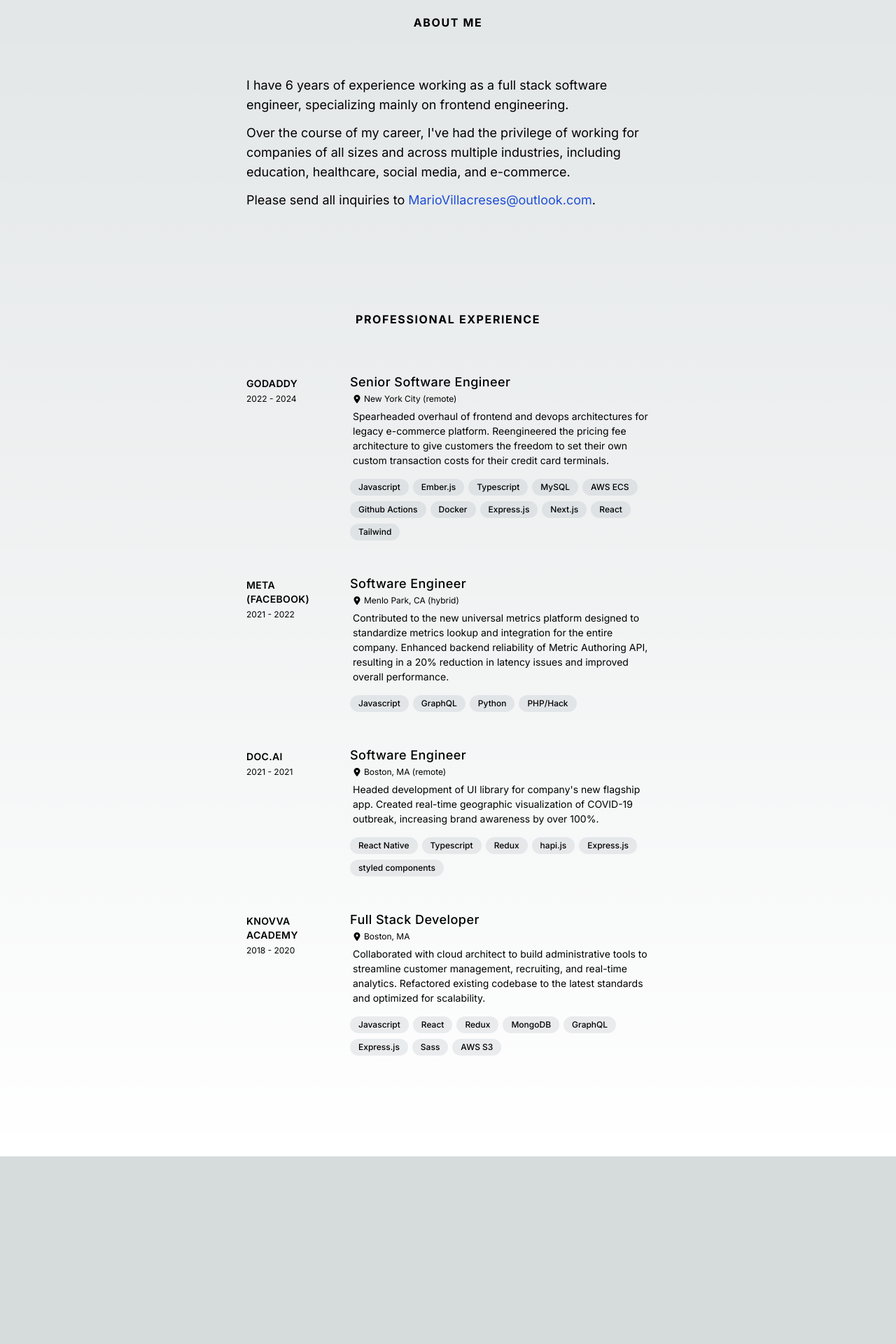
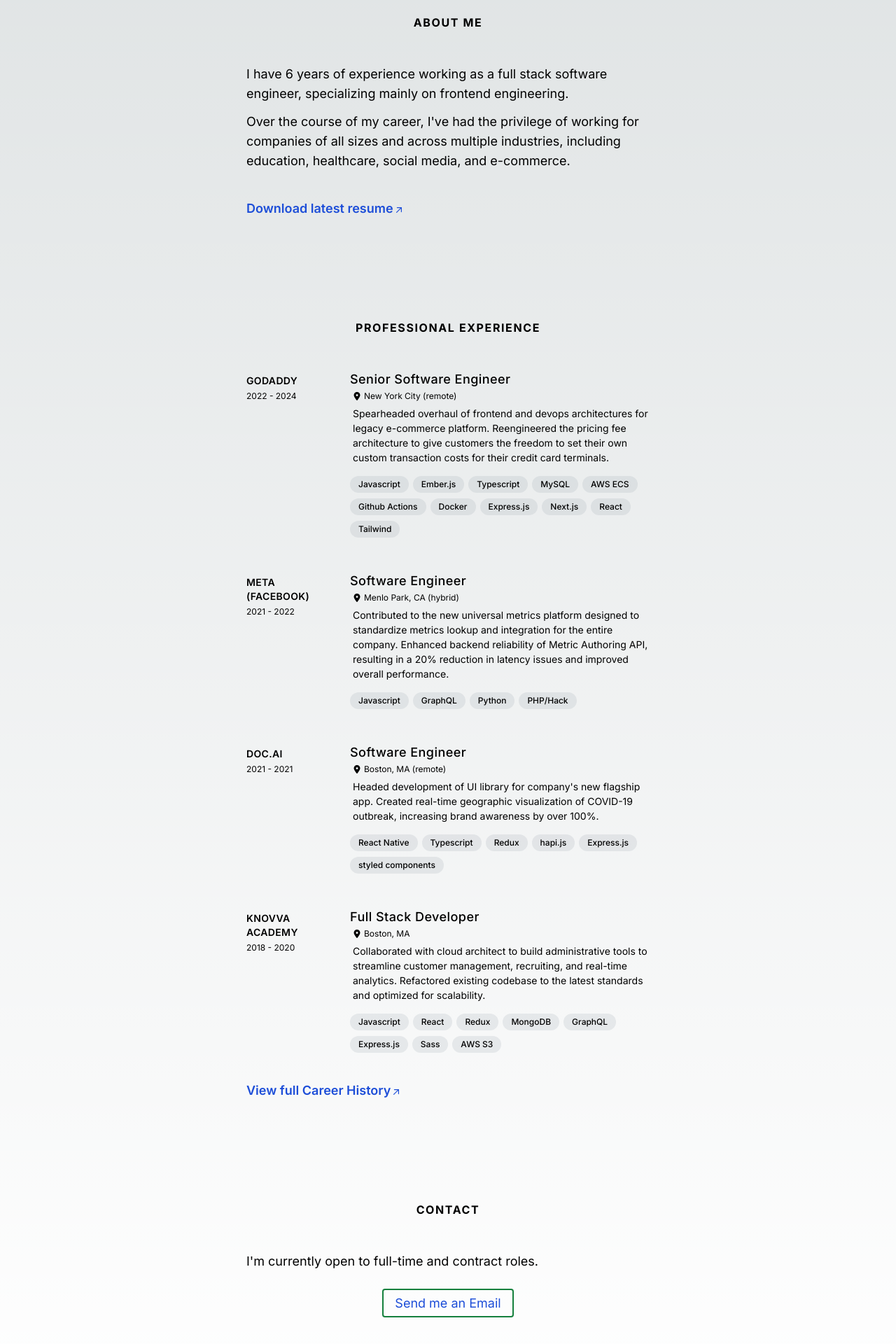
Before and after one commit to villacreses/personal-site, a Next.js app: page / in a window 1280 px wide. Shown: the part 780-2700 px from the top of the page at 70% size. Before the commit the page ends 2432 px from the top, so only its background shows below. Built offline with nearby package versions, Linux system fonts and the light colour scheme.

Commit message:
Update homepage CTAs

```diff
--- a/src/app/(professional)/globals.css
+++ b/src/app/(professional)/globals.css
@@ -34,7 +34,7 @@
 
 @layer components {
   .section-header {
-    @apply font-bold uppercase tracking-widest mb-16 text-center
+    @apply font-bold uppercase tracking-widest mb-12 text-center
   }
 }
 
--- a/src/app/(professional)/page.tsx
+++ b/src/app/(professional)/page.tsx
@@ -39,11 +39,10 @@
             for companies of all sizes and across multiple industries, including
             education, healthcare, social media, and e-commerce.
           </p>
-          <p className="mb-3 max-w-xl mx-auto text-lg">
-            Please send all inquiries to {' '}
-            <Link href="mailto:MarioVillacreses@outlook.com">
-              MarioVillacreses@outlook.com
-            </Link>.
+          <p className="text-lg mx-auto max-w-xl mt-10 font-semibold">
+            <InlineLink href="/docs/resume.pdf" target="_blank">
+              Download latest resume
+            </InlineLink>
           </p>
         </Section>
         <Section>
@@ -51,6 +50,27 @@
             Professional Experience
           </h2>
           <ExperienceList items={experienceEntries} />
+          <p className="text-lg mx-auto max-w-xl mt-10 font-semibold">
+            <InlineLink href="/career-history" target="_blank">
+              View full Career History
+            </InlineLink>
+          </p>
+        </Section>
+        <Section>
+          <h2 className="section-header">
+            Contact
+          </h2>
+          <p className="mb-3 max-w-xl mx-auto text-lg">
+            I&apos;m currently open to full-time and contract roles.
+          </p>
+          <p className="mt-8 mb-3 max-w-xl mx-auto text-lg text-center">
+            <a
+              href="mailto:MarioVillacreses@outlook.com"
+              className="rounded px-4 py-2 border-2 border-green-700"
+            >
+              Send me an Email
+            </a>
+          </p>
         </Section>
       </main>
     </>
--- a/src/components/InlineLink.tsx
+++ b/src/components/InlineLink.tsx
@@ -1,5 +1,5 @@
-import Link, { LinkProps } from 'next/link';
-import { FC, PropsWithChildren } from 'react';
+import Link from 'next/link';
+import { FC, PropsWithChildren, ComponentProps } from 'react';
 
 const IconArrowUpRight = () => (
   <svg
@@ -17,11 +17,13 @@
   </svg>
 );
 
-export const InlineLink: FC<PropsWithChildren<Omit<LinkProps, 'className'>>> = ({
+type InlineLinkProps = Omit<ComponentProps<typeof Link>, 'className'>
+
+export const InlineLink: FC<PropsWithChildren<InlineLinkProps>> = ({
   children,
   ...props
 }) => (
-  <Link className={`flex flex-row group`} {...props}>
+  <Link className={'flex flex-row group'} {...props}>
     {children + ' '}
     <IconArrowUpRight />
   </Link>
```
